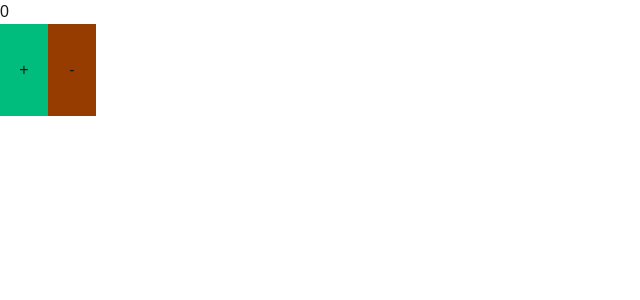
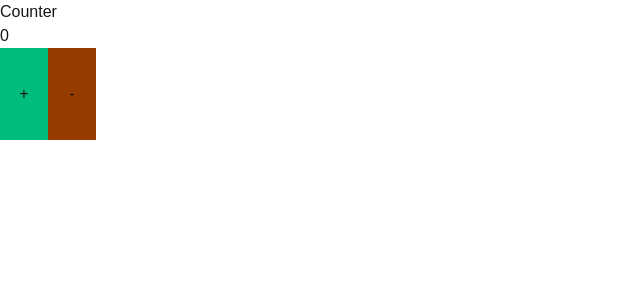
Before and after one commit to Akshay-hub-007/nextjs-github-actions, a Next.js app: page / in a window 1280 px wide. Shown: the top 300 px of the page, without its empty margins (0-640 px from the left). Built offline with nearby package versions, Linux system fonts and the light colour scheme.

Commit message:
changes maid

```diff
--- a/app/page.tsx
+++ b/app/page.tsx
@@ -9,6 +9,7 @@ export default  function Home() {
 
   return <>
     <div>
+      <h3>Counter</h3>
       <h1>{count}</h1>
       <button className="w-12 h-23 bg-emerald-500" onClick={()=>setCount(cnt => cnt+1)}>+</button>
        <button className="w-12 h-23 bg-amber-800" onClick={()=>setCount(cnt => cnt-1)}>-</button>
```
